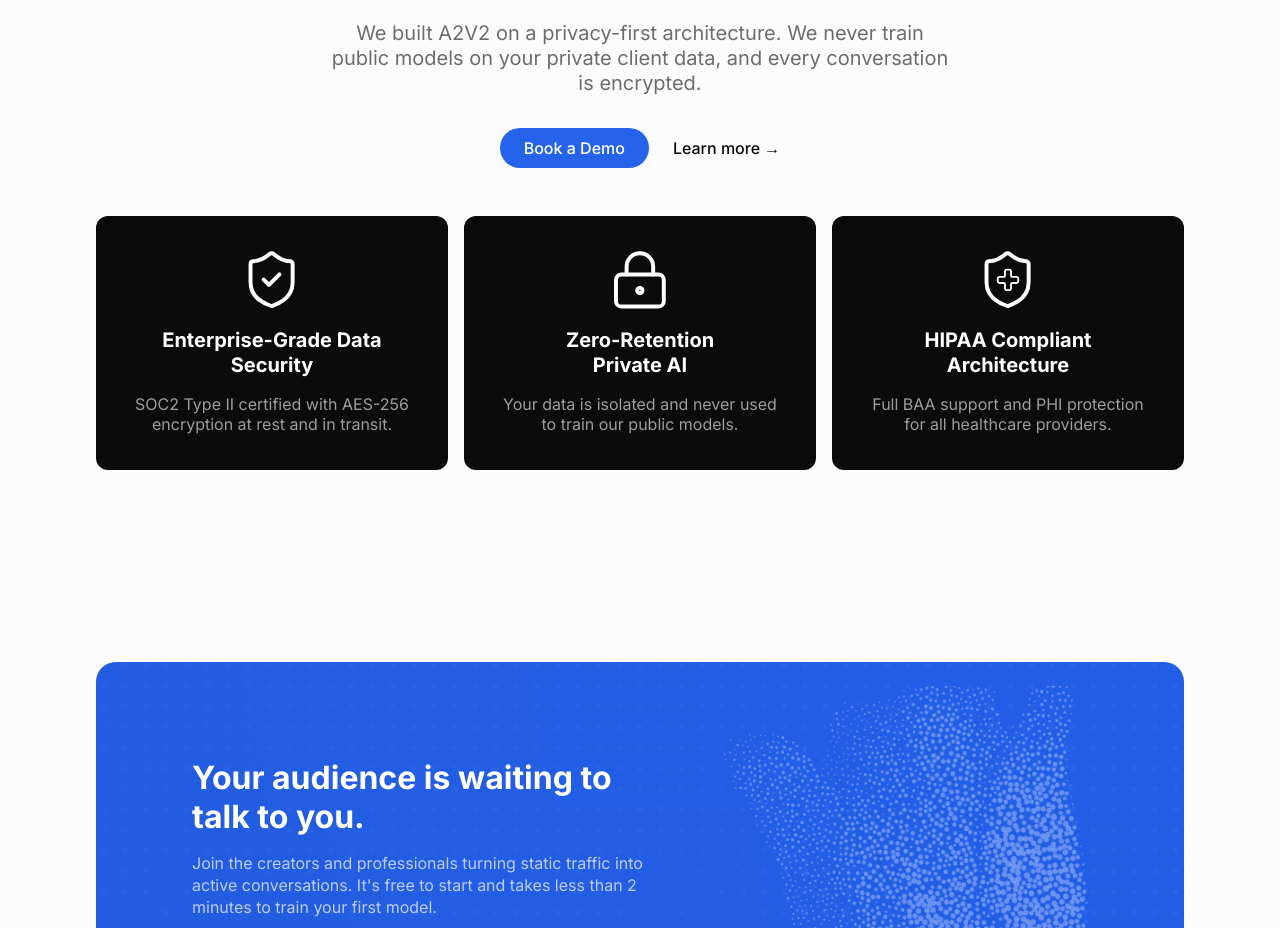
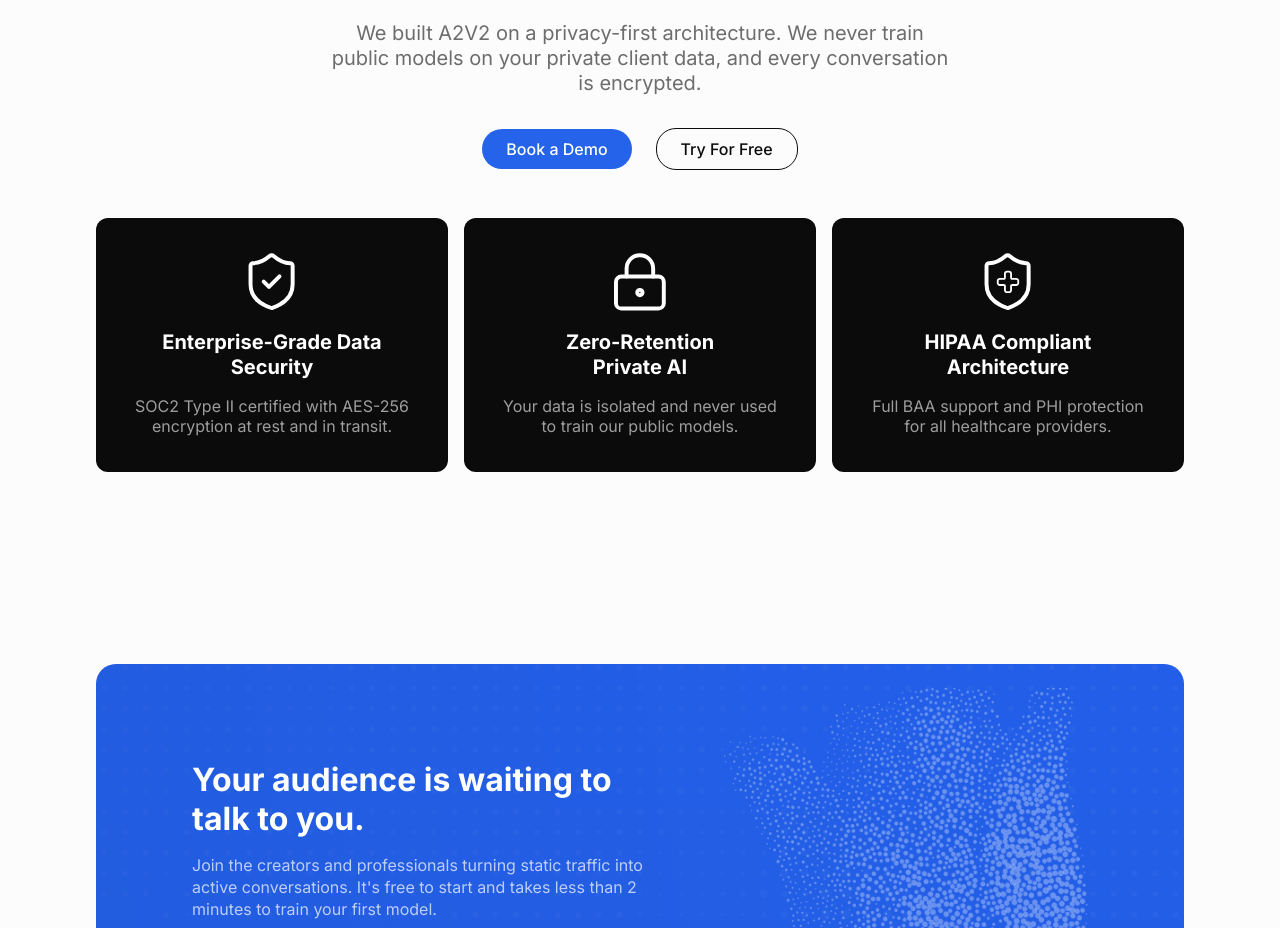
Before and after one commit to support163/A2V2-New-Homepage, a Next.js app: page / in a window 1280 px wide. Shown: the part 4271-5199 px from the top of the page. Built offline with nearby package versions, Linux system fonts and the light colour scheme.

Commit message:
updated site

```diff
--- a/components/TrustSection.tsx
+++ b/components/TrustSection.tsx
@@ -1,5 +1,4 @@
 import Image from 'next/image'
-import Link from 'next/link'
 
 const cards = [
   {
@@ -51,12 +50,14 @@
             >
               Book a Demo
             </a>
-            <Link
-              href="/security"
-              className="text-btn font-medium text-text-primary hover:text-primary transition-colors"
+            <a
+              href="https://www.app.a2v2.ai/signin"
+              target="_blank"
+              rel="noopener noreferrer"
+              className="border border-text-primary text-text-primary text-btn font-medium px-btn-x py-btn-y rounded-btn hover:bg-gray-50 transition-colors"
             >
-              Learn more &rarr;
-            </Link>
+              Try For Free
+            </a>
           </div>
         </div>
 
```
